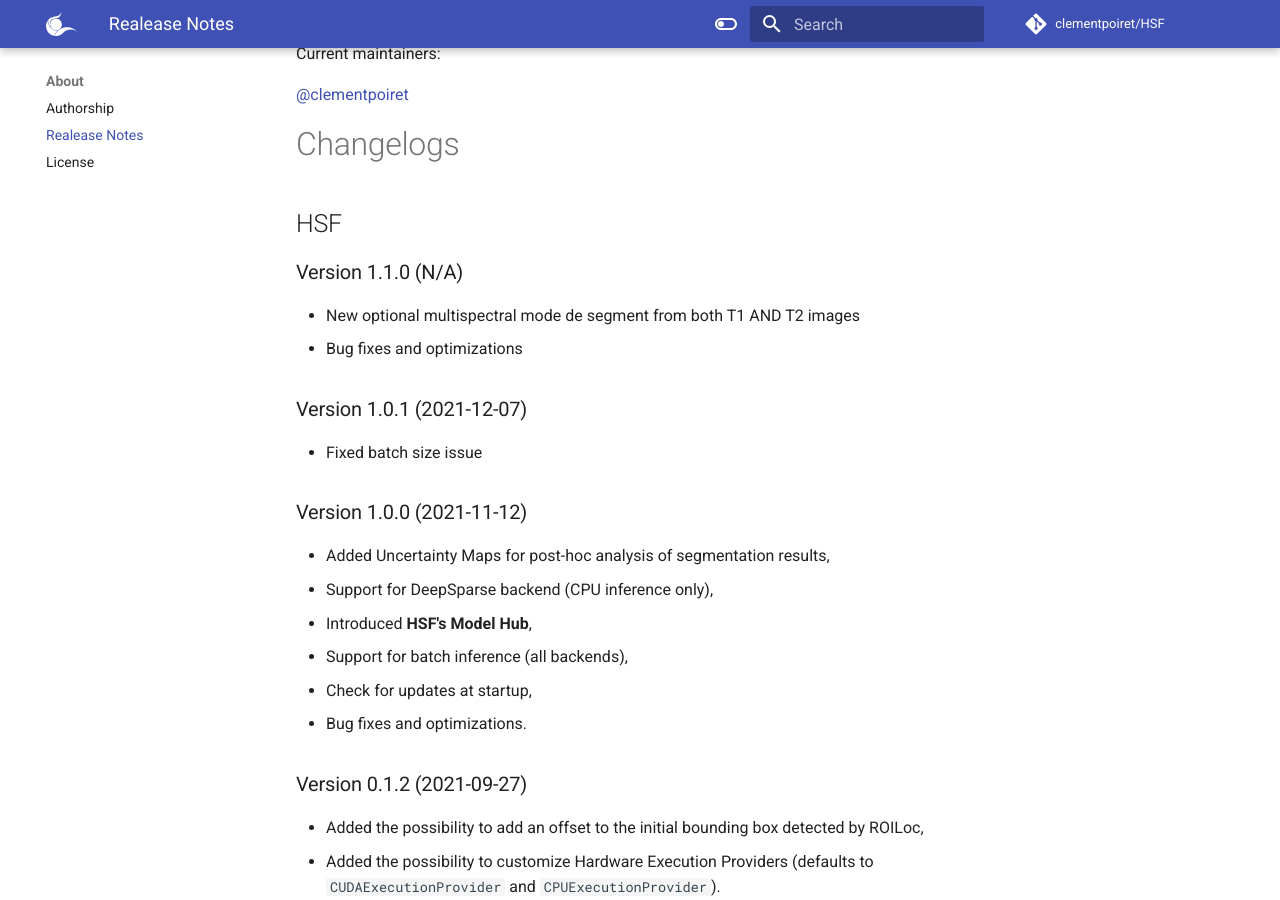
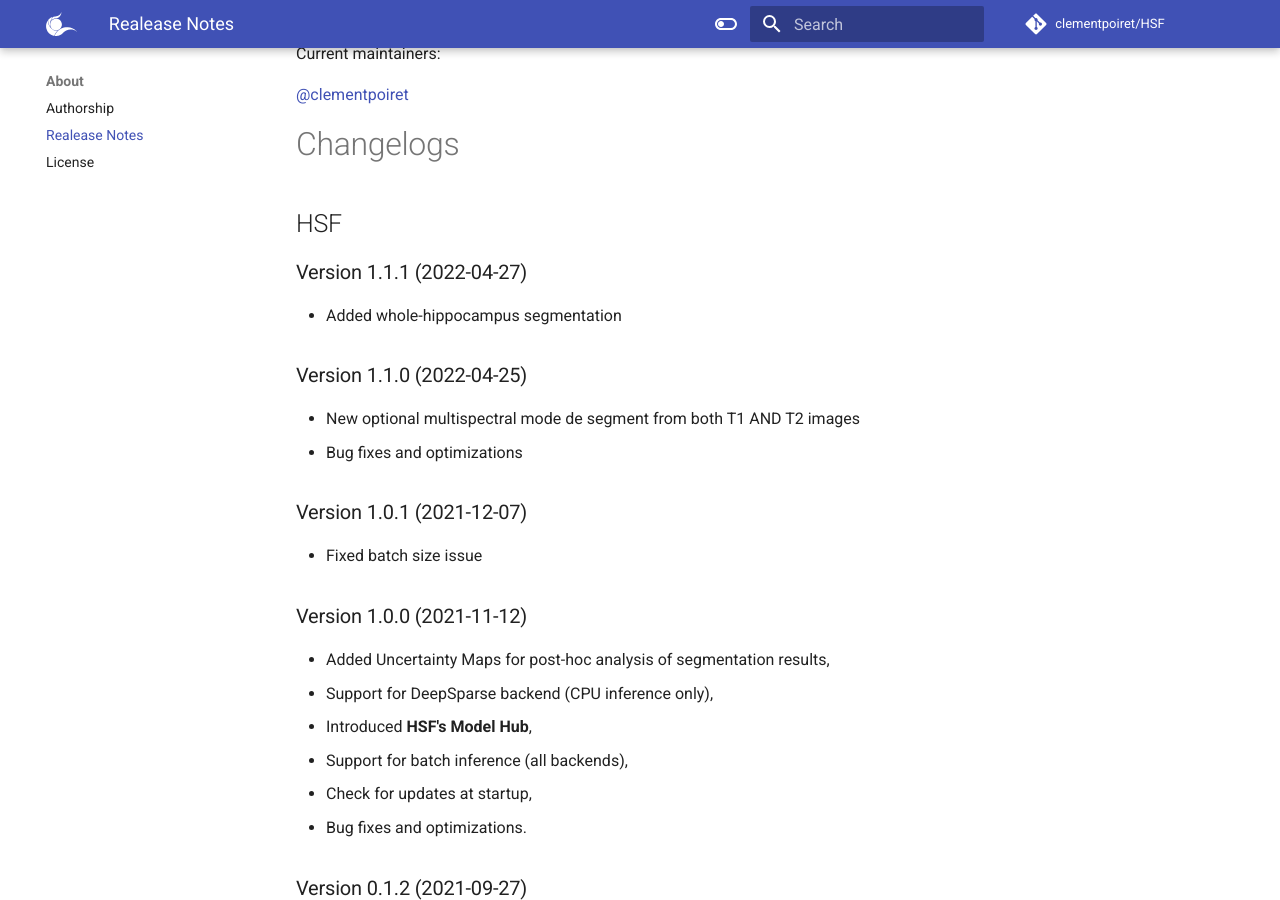
Before and after one commit to clementpoiret/HSF, an MkDocs documentation site: the page built from docs/about/release-notes.md, in a window 1280 px wide and 900 px high, scrolled down 366 px. Built offline with MkDocs 1.6.1 and Material for MkDocs 9.7.7, drawn with Linux system fonts in a browser that asks for light colours; comment, search, counter and statistics services are not loaded; the version menu is left out.

Commit message:
[DOCS] Bump to v1.1.1

```diff
--- a/docs/about/release-notes.md
+++ b/docs/about/release-notes.md
@@ -16,7 +16,11 @@
 
 ## HSF
 
-### Version 1.1.0 (N/A)
+### Version 1.1.1 (2022-04-27)
+
+* Added whole-hippocampus segmentation
+
+### Version 1.1.0 (2022-04-25)
 
 * New optional multispectral mode de segment from both T1 AND T2 images
 * Bug fixes and optimizations
--- a/hsf/__init__.py
+++ b/hsf/__init__.py
@@ -1 +1 @@
-__version__ = '1.1.0'
+__version__ = '1.1.1'
--- a/pyproject.toml
+++ b/pyproject.toml
@@ -1,6 +1,6 @@
 [tool.poetry]
 name = "HSF"
-version = "1.1.0"
+version = "1.1.1"
 description = "A simple yet exhaustive segmentation tool of the Hippocampal Subfields in T1w and T2w MRIs."
 authors = ["Clément POIRET <poiret.clement@outlook.fr>"]
 license = "MIT"
```
Also changed, not shown: docs/index.md (+2 -2 lines), README.rst, 1 other file.
